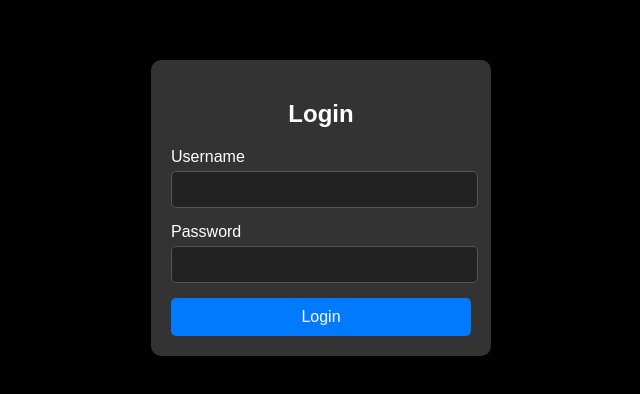
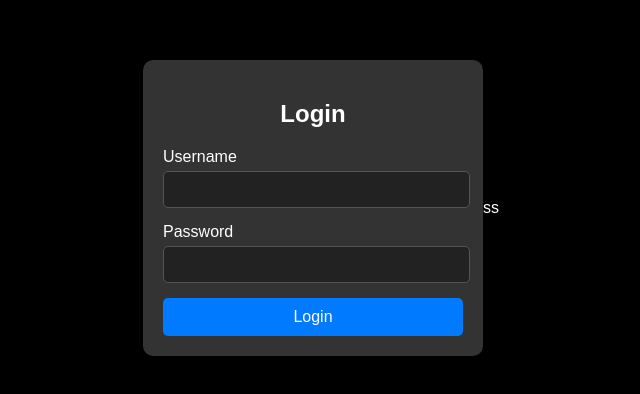
Before and after one commit to Daniel-bug0/fluffy-guacamole, a plain HTML site: page index.html in a window 1280 px wide. Shown: the part 192-586 px from the top of the page, without its empty margins (319-959 px from the left). Drawn offline with Linux system fonts and the light colour scheme.

Commit message:
pushpush

```diff
--- a/index.html
+++ b/index.html
@@ -86,3 +86,4 @@
 </body>
 </html>
 <!--not yet-->
+ss
```
